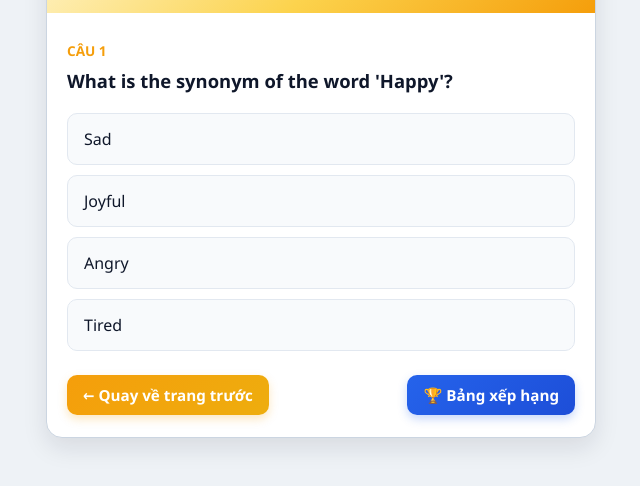
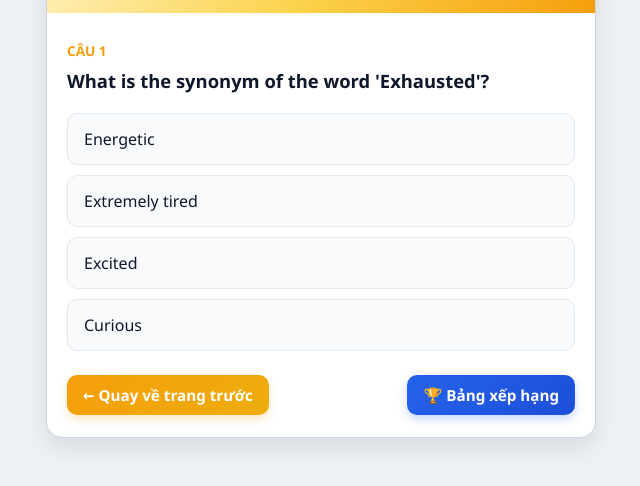
Before and after one commit to gemfaithenglish-debug/GEMFAITH_TESTS, a plain HTML site: page tichluygempoint.html in a window 1280 px wide. Shown: the part 210-696 px from the top of the page, without its empty margins (319-959 px from the left). Drawn offline with Linux system fonts and the light colour scheme; no server answers.

Commit message:
Update tichluygempoint.html

```diff
--- a/tichluygempoint.html
+++ b/tichluygempoint.html
@@ -71,23 +71,14 @@
 
   </div>
 
+    <script src="questions.js"></script>
+
   <script>
-    // Link Database trực tiếp của dự án tich-luy-gempoint của bạn
-   const DB_URL = "https://" + "tich-luy-gempoint-default-rtdb" + ".asia-southeast1." + "firebasedatabase.app/students";
-
+    const DB_URL = "https://" + "tich-luy-gempoint-default-rtdb" + ".asia-southeast1." + "firebasedatabase.app/students";
 
     const currentUsername = localStorage.getItem("currentUsername") || "hocvien_test";
     const currentStudentName = localStorage.getItem("currentStudentName") || "Học viên Test";
 
-    var questions = [
-      { q: "What is the synonym of the word 'Happy'?", a: ["Sad", "Joyful", "Angry", "Tired"], c: 1 },
-      { q: "Choose the correct sentence in the Present Simple tense:", a: [
-          "She goes to school every day.",
-          "She going to school every day.",
-          "She go to school every day.",
-          "She is go to school every day."
-        ], c: 0 }
-    ];
 
     var idx = 0;
     var count = 1;
```
